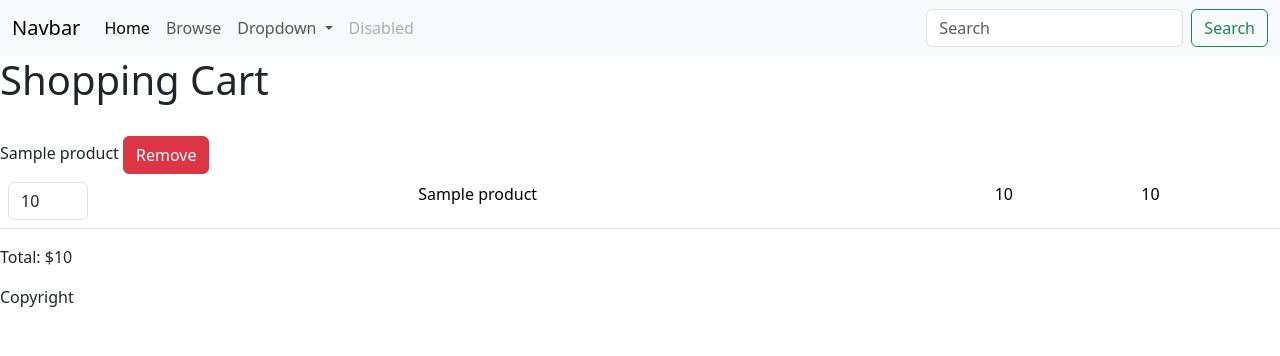
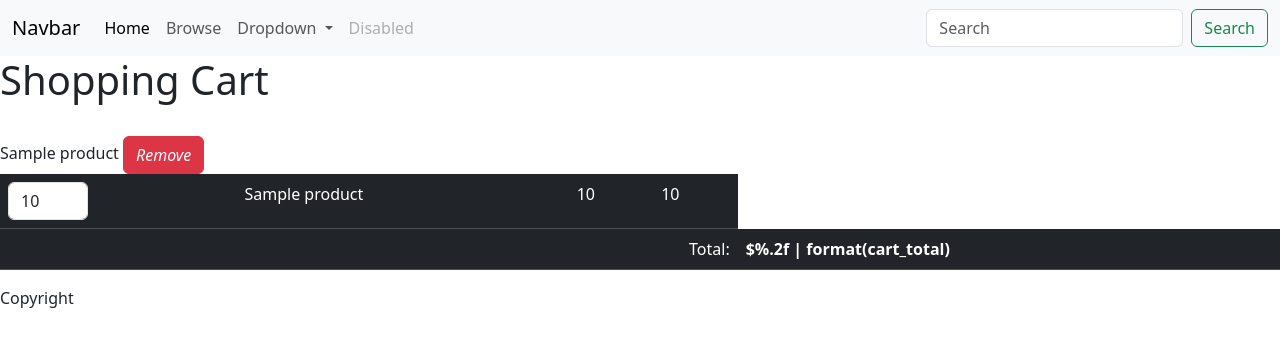
Before and after one commit to fc2078/proquipment-store, a Flask app: template templates/cart.html.jinja in a window 1280 px wide. Shown: the top 356 px of the page. Run offline with Flask 3, Linux system fonts and the light colour scheme; the template is opened without the code that fills it: most values are stand-ins (such as "Sample title", 1, 10 or a date in 2020).

Commit message:
quanity fix + icons

```diff
--- a/main.py
+++ b/main.py
@@ -205,7 +205,8 @@
         INSERT INTO `cart`
             (`customer_id`, `product_id`, `quantity`)
         VALUES
-            ({customer_id}, {product_id}, {quantity});
+            ({customer_id}, {product_id}, {quantity})
+        ON DUPLICATE KEY UPDATE `quantity` = `quantity` + VALUES(`quantity`);
     """)
 
     # update product quantity
@@ -221,10 +222,7 @@
 
     # redirect user to cart page
 
-
-
-
-
+# Cart setup
 @app.route("/cart")
 @flask_login.login_required
 def cart():
@@ -244,6 +242,7 @@
 
     return render_template("cart.html.jinja", product = result, sum = total)
 
+# Remove items from cart
 @app.route("/cart/{{['id']}}/remove", methods=["POST"])
 @flask_login.login_required
 def remove_cart(id):
@@ -257,6 +256,7 @@
     conn.close()
     return redirect("/cart")
 
+# User logout
 @app.route("/logout")
 def logout():
     flask_login.logout_user()
--- a/templates/cart.html.jinja
+++ b/templates/cart.html.jinja
@@ -15,10 +15,12 @@
     <h1>Shopping Cart</h1>
     {% if product|length == 0 %}
     <p>Nothing in here...</p>
+    <p>Find what you need <a>here.</a></p>
     {% else %}
     <br>
     <div class="table-responsive table-striped-columns">
-        <table class="table">
+        <table class="table table-dark table-hover">
+            <tbody>
                 {{ product }}
 
                 <td>
@@ -33,11 +35,20 @@
                 <td>{{product["quantity"]}}</td>
 
                 <form action="/cart/{{['id']}}/remove" method="post">
-                <button form="updateForm-{{ item['id'] }}" id="remove" class="btn btn-danger" type="submit" name="id"
-                    value="{{item['id']}}">Remove</button>
+                    <button form="updateForm-{{ item['id'] }}" id="remove" class="btn btn-danger" type="submit"
+                        name="id" value="{{item['id']}}"><i class="bi bi-ban">Remove</i></button>
                 </form>
+            </tbody>
+            <tfoot>
+                <tr>
+                    <td colspan="4" class="text-end">Total:</td>
+                    <td colspan="2">
+                        <strong>${{"%.2f | format(cart_total)"}}</strong>
+                    </td>
+                </tr>
+            </tfoot>
         </table>
-        <p> Total: ${{sum}}</p>
+
     </div>
     {% endif %}
     <footer>
--- a/templates/product.html.jinja
+++ b/templates/product.html.jinja
@@ -20,7 +20,7 @@
             <div class="col-md-10 col-lg-7 col-11">
                 <div class="col text-start">
                     <div>
-                        <span class="fs-3 me-4">${{product["price"]}}</span>
+                        <span class="fs-3 me-4">${{ "%.2f" | format}}{{product["price"]}}</span>
                         <br>
                         <form method="post">
                             <div>
```
Also changed, not shown: templates/homepage.html.jinja (+12 -1 lines), static/styles.css (added), 1 other file. Lines whose indentation alone changed are shown as unchanged.
